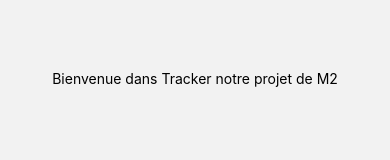
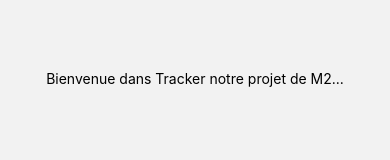
Before and after one commit to TrackerDevTeam/TrackerApp, a React Native app: screen /Home in a window 390 px wide. Shown: the part 339-499 px from the top of the page. Built offline with nearby package versions, Linux system fonts and the light colour scheme.

Commit message:
Test git webstorm

```diff
--- a/frontend/screens/HomeScreen.js
+++ b/frontend/screens/HomeScreen.js
@@ -8,7 +8,7 @@ const HomeScreen = () => {
         <View style={styles.container}>
             <Header title="Accueil" />
             <View style={styles.content}>
-                <Text>Bienvenue dans Tracker notre projet de M2</Text>
+                <Text>Bienvenue dans Tracker notre projet de M2...</Text>
             </View>
         </View>
     );
```
